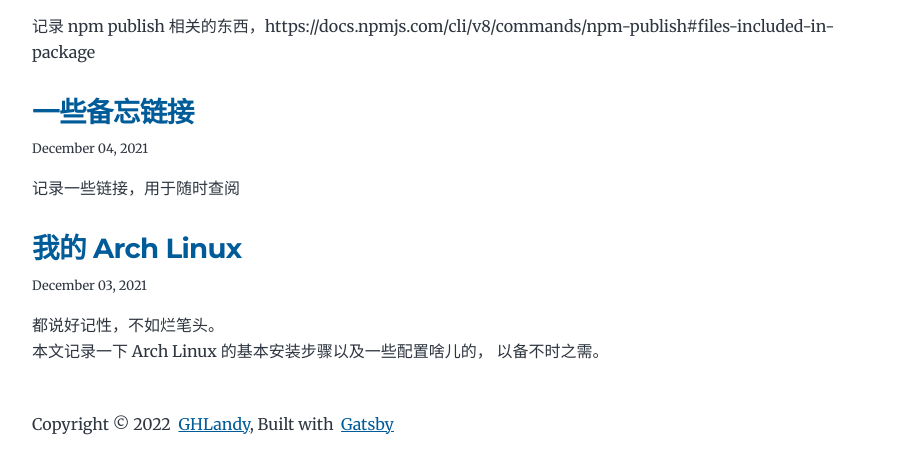
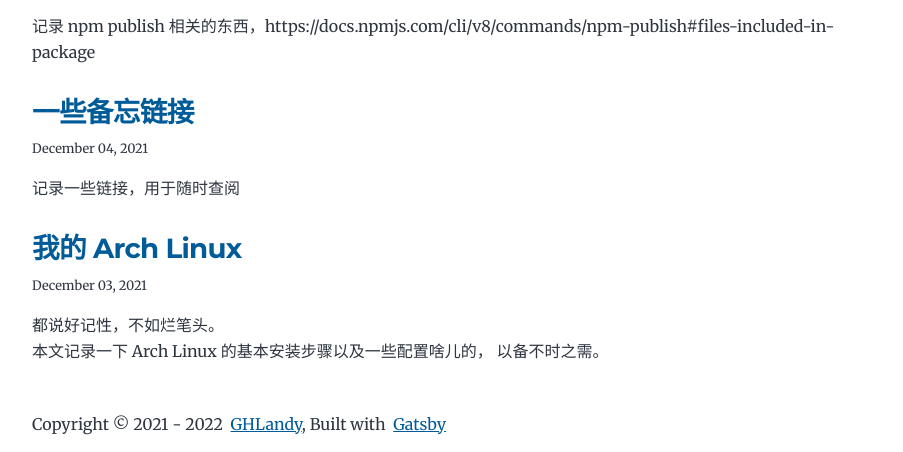
Before and after one commit to GHLandy/my-blog, a Gatsby site: page / in a window 1280 px wide. Shown: the part 767-1219 px from the top of the page, without its empty margins (176-1079 px from the left). Built offline with nearby package versions, Linux system fonts and the light colour scheme; Gatsby itself is replaced by a stand-in of ours.

Commit message:
Copyright 2021-2022

```diff
--- a/src/components/layout.js
+++ b/src/components/layout.js
@@ -30,7 +30,7 @@ const Layout = ({ location, title, children }) => {
       <main>{children}</main>
 
       <footer>
-        Copyright &copy; {new Date().getFullYear()} &nbsp;
+        Copyright &copy; 2021 - {new Date().getFullYear()} &nbsp;
         <a href="https://github.com/GHLandy">GHLandy</a>, Built with &nbsp;
         <a href="https://www.gatsbyjs.com">Gatsby</a>
       </footer>
```
